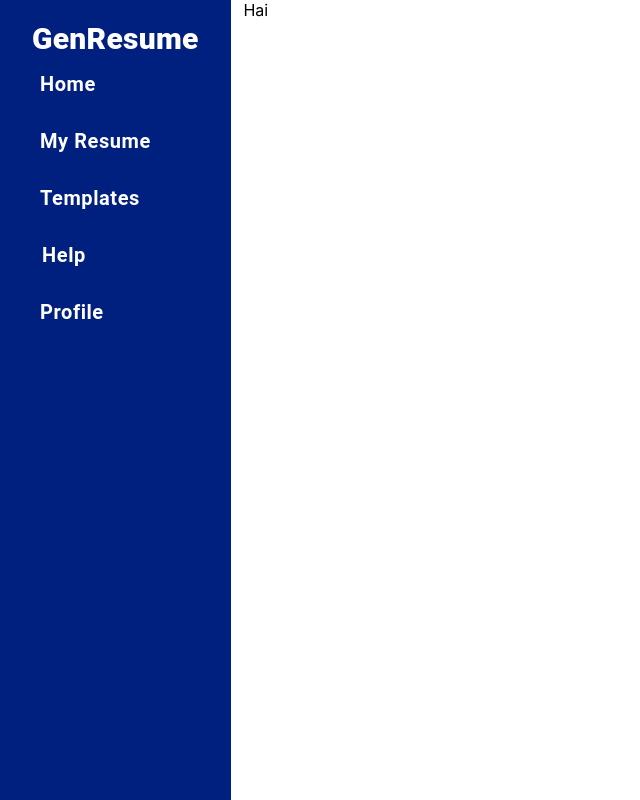
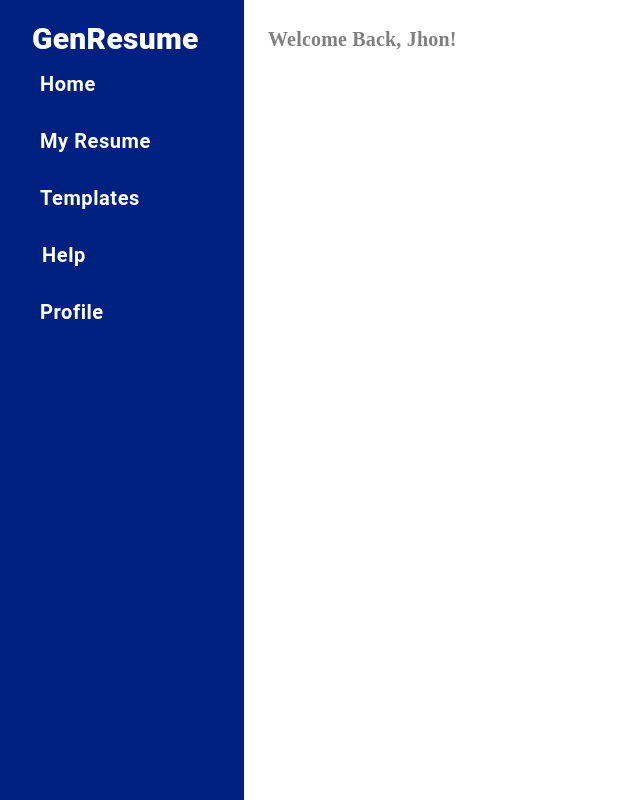
Before and after one commit to keerthanamatam/resume_builder, a React (Create React App) app: page /home in a window 1280 px wide. Shown: the whole page, without its empty margins (0-640 px from the left). Built offline with nearby package versions, Linux system fonts and the light colour scheme.

Commit message:
Css changes in dashboard

```diff
--- a/src/Dashboard/index.css
+++ b/src/Dashboard/index.css
@@ -1,18 +1,16 @@
 .dashboard-layout {
   display: flex;
   height: 100vh;
-  width: 17px
+  width: 100%;
 }
 
 .nav-container {
-  width: 220px;
+  width: 180px;
   background: #002080;
   color: white;
 }
 
-
-/* .container {
+.container {
   flex: 1;
-  padding: 20px;
-  background:black
-} */
+  padding: 24px;
+}
--- a/src/Dashboard/index.js
+++ b/src/Dashboard/index.js
@@ -1,18 +1,20 @@
-import { Card, CardActions, CardContent, Typography, Button } from '@mui/material'
-import './index.css'
-import  NavBar  from '../Navbar/index'
+import { Typography } from '@mui/material';
+import './index.css';
+import NavBar from '../Navbar';
+import { grey } from '@mui/material/colors';
 
 const Dashboard = () => {
-    return (
-        <>
-        <div className='dashboard-layout'>
-            <NavBar />
-            <div className='container'>
-                <>Hai</>
-            </div>
-        </div>
-        </>
-    )
-}
+  return (
+    <div className="dashboard-layout">
+      <NavBar />
 
-export default Dashboard
+      <div className="container">
+        <Typography sx={{ fontWeight: 600, fontSize: 20, color: "grey", fontFamily: "satisfies" }}>
+          Welcome Back, Jhon!
+        </Typography>
+      </div>
+    </div>
+  );
+};
+
+export default Dashboard;
--- a/src/Navbar/index.css
+++ b/src/Navbar/index.css
@@ -3,9 +3,8 @@
 .nav-container {
   display: flex;
   flex-direction: column;
-  /* justify-content: space-between;  */
   padding: 16px 32px;
-  margin-right : 75%;
+  width: 180px;
   background: #002080;
   color: white
 }
```
